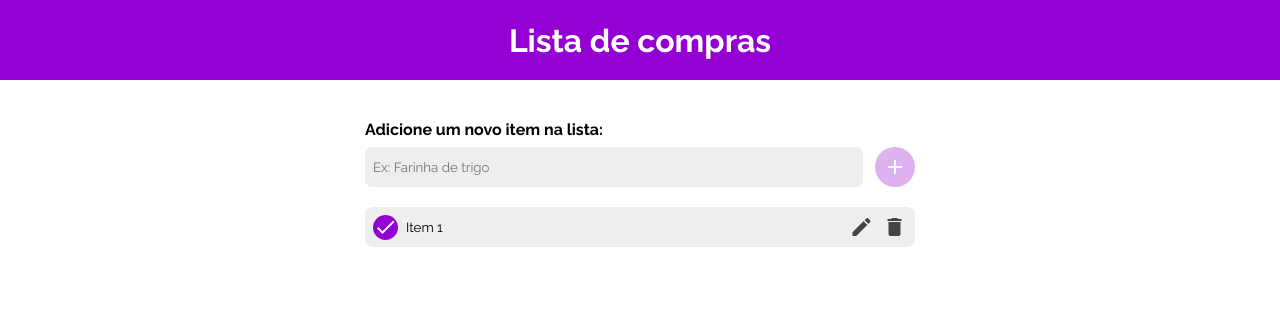
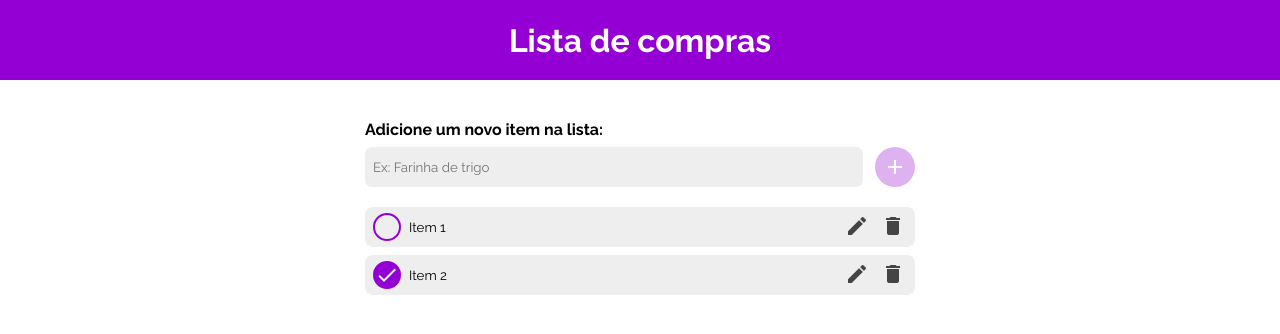
Before and after one commit to azvmari/listaDeCompras, an Angular app: page / in a window 1280 px wide. Shown: the top 334 px of the page. Built offline with nearby package versions, Linux system fonts and the light colour scheme.

Commit message:
Implementação do check para itens ja comprados

```diff
--- a/src/app/app.component.html
+++ b/src/app/app.component.html
@@ -5,8 +5,8 @@
     <app-text-input (handleAdd)="createItem($event)"></app-text-input>
 
     <div class="items">
-      <app-item *ngFor="let item of list; let i = index" [name]="item.name" (handleDelete)="deleteItem(i)"
-        (handleSave)="editItem($event, i)">
+      <app-item *ngFor="let item of list; let i = index" [name]="item.name" [checked]="item.isCompleted"
+        (handleDelete)="deleteItem(i)" (handleSave)="editItem($event, i)" (toggleComplete)="toggleCompleted(i)">
       </app-item>
     </div>
   </div>
--- a/src/app/app.component.ts
+++ b/src/app/app.component.ts
@@ -20,14 +20,14 @@ import { ItemComponent } from "./components/item/item.component";
 })
 
 export class AppComponent {
-  list = [{ name: "Item 1", isCompleted: false }]
+  list = [{ name: "Item 1", isCompleted: false }, { name: "Item 2", isCompleted: true }]
 
   createItem(name: string) {
     this.list.push({ name, isCompleted: false })
   }
 
   toggleCompleted(itemIndex: number) {
-    this.list.map((item, index) => {
+    this.list = this.list.map((item, index) => {
       if(index === itemIndex) {
         return {
           ...item,
@@ -40,7 +40,7 @@ export class AppComponent {
   }
 
   editItem(name: string, itemIndex:number) {
-    this.list.map((item, index) => {
+    this.list = this.list.map((item, index) => {
       if(index === itemIndex) {
         return {
           ...item,
--- a/src/app/components/item/item.component.css
+++ b/src/app/components/item/item.component.css
@@ -24,7 +24,7 @@ div {
 }
 
 button {
-  height: 25px;
+  height: 28px;
   aspect-ratio: 1;
   background-color: transparent;
   border-radius: 50%;
@@ -37,9 +37,13 @@ button:hover {
 }
 
 .check-button {
-  /* border: 2px solid #000; */
+  border: 2px solid #9400D3;
+  background-color: transparent;
+}
+
+.checked .check-button {
+  color: white;
   background-color: #9400D3;
-  color: white;
 }
 
 input {
--- a/src/app/components/item/item.component.html
+++ b/src/app/components/item/item.component.html
@@ -1,9 +1,11 @@
 <form (ngSubmit)="onSave()" [formGroup]="formControl">
-  <div class="div-input">
-    <button class="check-button" type="button">
-      <mat-icon fontIcon="check"></mat-icon>
+  <div class="div-input" [ngClass]="checked ? 'checked' : ''">
+    <button class="check-button" type="button" (click)="handleToggle()">
+      <ng-container *ngIf="checked">
+        <mat-icon fontIcon="check"></mat-icon>
+      </ng-container>
     </button>
-    <input [value]="name" formControlName="name" [ngClass]="editing ? 'editing' : ''" />
+    <input [value]="name" formControlName="name" [disabled]="!editing" [ngClass]="editing ? 'editing' : ''" />
   </div>
   <div>
     <ng-container *ngIf="editing; else defaultIcon">
--- a/src/app/components/item/item.component.ts
+++ b/src/app/components/item/item.component.ts
@@ -12,9 +12,13 @@ import { MatIconModule } from '@angular/material/icon';
 })
 export class ItemComponent {
   @Input() name!: string
+  @Input() checked!:boolean
   @Output() handleDelete = new EventEmitter()
   @Output() handleSave = new EventEmitter<string>()
+  @Output() toggleComplete = new EventEmitter()
+
   editing = false
+
   formControl = new FormGroup({
     name: new FormControl('', Validators.required)
   })
@@ -23,6 +27,10 @@ export class ItemComponent {
     if (changes['name']) {
       this.formControl.setValue({ name: this.name })
     }
+  }
+
+  handleToggle() {
+    this.toggleComplete.emit()
   }
 
   onEdit() {
```
